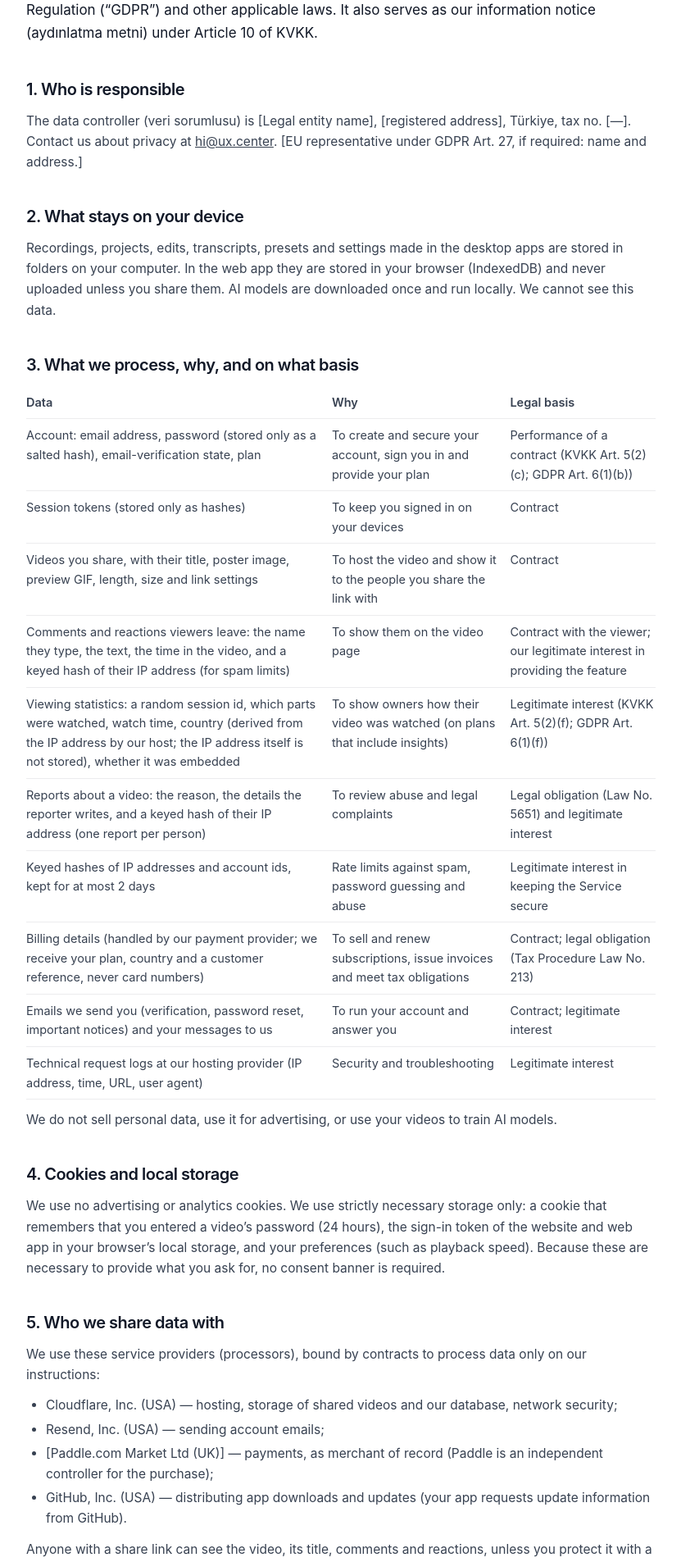
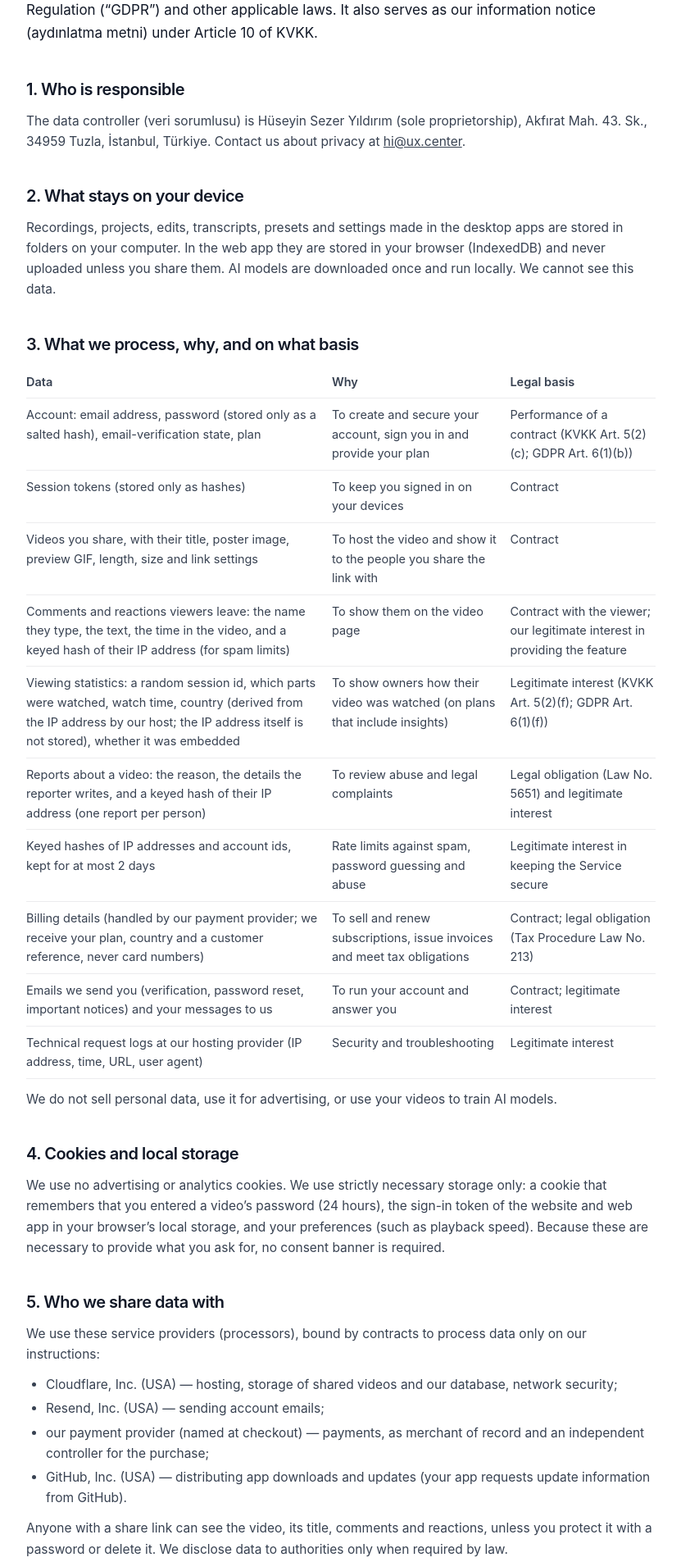
Before and after one commit to huseyinsezeryildirim/umi, a Next.js app in the folder apps/site/: page /privacy in a window 1280 px wide. Shown: the part 440-2345 px from the top of the page at 82% size, without its empty margins (224-1055 px from the left). Built offline with nearby package versions, Linux system fonts and the light colour scheme.

Commit message:
Legal pages: Hüseyin Sezer Yıldırım (sole proprietorship), Tuzla, İstanbul; Istanbul (Anadolu) courts

```diff
--- a/apps/site/app/copyright/page.tsx
+++ b/apps/site/app/copyright/page.tsx
@@ -3,7 +3,7 @@ import { LegalPage } from "@/components/Legal";
 
 export const metadata: Metadata = { title: "Copyright Policy · Umi", description: "How to report copyright infringement on Umi, and how to respond to a report." };
 
-// Draft for legal review. Bracketed items ([…]) are to be filled in before publishing.
+// Draft for legal review.
 const AGENT = "hi@ux.center";
 
 export default function Page() {
@@ -46,7 +46,7 @@ export default function Page() {
                 owner’s behalf.
               </li>
             </ol>
-            <p>Designated agent: [Legal entity name], Attn: Copyright Agent, [registered address], {AGENT}.</p>
+            <p>Designated agent: Hüseyin Sezer Yıldırım (sole proprietorship), Attn: Copyright Agent, Akfırat Mah. 43. Sk., 34959 Tuzla, İstanbul, Türkiye, {AGENT}.</p>
           </>,
         ],
         [
--- a/apps/site/app/privacy/page.tsx
+++ b/apps/site/app/privacy/page.tsx
@@ -3,7 +3,7 @@ import { LegalPage } from "@/components/Legal";
 
 export const metadata: Metadata = { title: "Privacy Policy · Umi", description: "What personal data Umi processes, why, and your rights under KVKK and GDPR." };
 
-// Draft for legal review. Bracketed items ([…]) are to be filled in before publishing.
+// Draft for legal review.
 const CONTACT = "hi@ux.center";
 
 const Table = (props: { rows: [string, string, string][] }) => (
@@ -52,8 +52,8 @@ export default function Page() {
         [
           "Who is responsible",
           <p>
-            The data controller (veri sorumlusu) is [Legal entity name], [registered address], Türkiye, tax no. [—]. Contact us about privacy at{" "}
-            <a className="underline" href={`mailto:${CONTACT}`}>{CONTACT}</a>. [EU representative under GDPR Art. 27, if required: name and address.]
+            The data controller (veri sorumlusu) is Hüseyin Sezer Yıldırım (sole proprietorship), Akfırat Mah. 43. Sk., 34959 Tuzla, İstanbul, Türkiye. Contact us about privacy at{" "}
+            <a className="underline" href={`mailto:${CONTACT}`}>{CONTACT}</a>.
           </p>,
         ],
         [
@@ -99,7 +99,7 @@ export default function Page() {
             <ul className="list-disc space-y-1 pl-6">
               <li>Cloudflare, Inc. (USA) — hosting, storage of shared videos and our database, network security;</li>
               <li>Resend, Inc. (USA) — sending account emails;</li>
-              <li>[Paddle.com Market Ltd (UK)] — payments, as merchant of record (Paddle is an independent controller for the purchase);</li>
+              <li>our payment provider (named at checkout) — payments, as merchant of record and an independent controller for the purchase;</li>
               <li>GitHub, Inc. (USA) — distributing app downloads and updates (your app requests update information from GitHub).</li>
             </ul>
             <p>
--- a/apps/site/app/terms/page.tsx
+++ b/apps/site/app/terms/page.tsx
@@ -3,7 +3,7 @@ import { LegalPage } from "@/components/Legal";
 
 export const metadata: Metadata = { title: "Terms of Service · Umi", description: "The terms for using Umi, the Umi apps and Umi Cloud." };
 
-// Draft for legal review. Bracketed items ([…]) are to be filled in before publishing.
+// Draft for legal review.
 const CONTACT = "hi@ux.center";
 
 export default function Page() {
@@ -14,7 +14,7 @@ export default function Page() {
       intro={
         <>
           <p>
-            These Terms of Service (the “Terms”) are a binding agreement between you and [Legal entity name], [registered address] (“Umi”, “we”, “us”), and
+            These Terms of Service (the “Terms”) are a binding agreement between you and Hüseyin Sezer Yıldırım (sole proprietorship), Akfırat Mah. 43. Sk., 34959 Tuzla, İstanbul, Türkiye (“Umi”, “we”, “us”), and
             govern your use of the Umi desktop apps, the Umi web app and browser extension, the website at umi.cam, and Umi Cloud, our hosted service for
             share links (together, the “Service”).
           </p>
@@ -119,7 +119,7 @@ export default function Page() {
           <>
             <p>
               Paid plans are billed in advance, monthly or yearly, and renew automatically until cancelled. Payments are processed by our reseller and
-              merchant of record, [Payment provider], whose terms also apply to your purchase; prices may include or add applicable taxes.
+              merchant of record (named at checkout), whose terms also apply to your purchase; prices may include or add applicable taxes.
             </p>
             <p>
               You can cancel at any time; your plan stays active until the end of the current period. Except where the law gives you a right of withdrawal
@@ -195,14 +195,14 @@ export default function Page() {
         [
           "Governing law and disputes",
           <p>
-            These Terms are governed by the laws of [Republic of Türkiye], without regard to conflict-of-law rules, and the courts of [Istanbul (Çağlayan)]
+            These Terms are governed by the laws of the Republic of Türkiye, without regard to conflict-of-law rules, and the courts and enforcement offices of Istanbul (Anadolu)
             have exclusive jurisdiction, except that consumers keep the protection of the mandatory laws and courts of the country where they live.
           </p>,
         ],
         [
           "Contact",
           <p>
-            [Legal entity name], [registered address]. Email: <a className="underline" href={`mailto:${CONTACT}`}>{CONTACT}</a>.
+            Hüseyin Sezer Yıldırım (sole proprietorship), Akfırat Mah. 43. Sk., 34959 Tuzla, İstanbul, Türkiye. Email: <a className="underline" href={`mailto:${CONTACT}`}>{CONTACT}</a>.
           </p>,
         ],
       ]}
```
